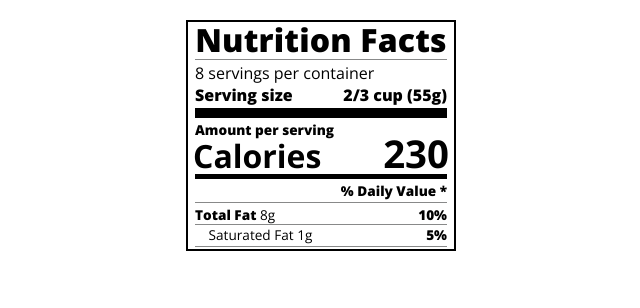
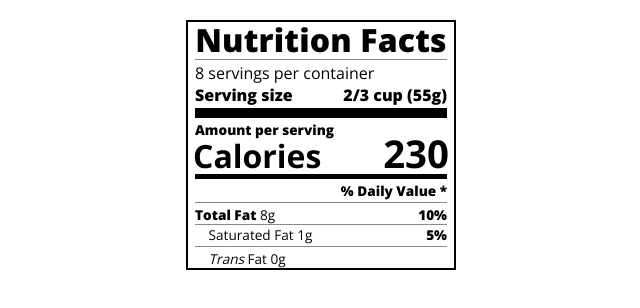
Before and after one commit to betulyurtman/Responsive-Web-Design---freeCodeCamp, a plain HTML site: page 7-Nutrition Label/index.html in a window 1280 px wide. Shown: the whole page, without its empty margins (319-959 px from the left). Drawn offline with nearby package versions, Linux system fonts and the light colour scheme.

Commit message:
Progress

```diff
--- a/7-Nutrition Label/index.html
+++ b/7-Nutrition Label/index.html
@@ -31,6 +31,7 @@
       <p><span><span class="bold">Total Fat</span> 8g</span> <span class="bold">10%</span></p>
       <p class="indent no-divider">Saturated Fat 1g <span class="bold">5%</span></p>
       <div class="divider"></div>
+      <p class="indent no-divider"><span><i>Trans</i> Fat 0g</span></p>
     </div>
   </div>
 </body>
```
